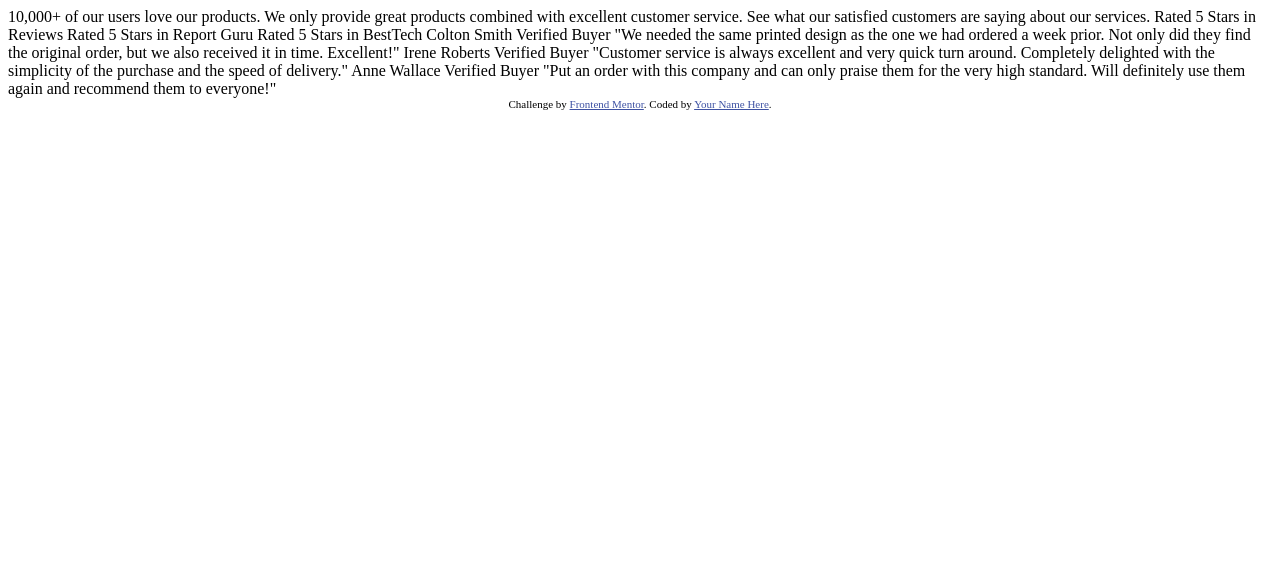
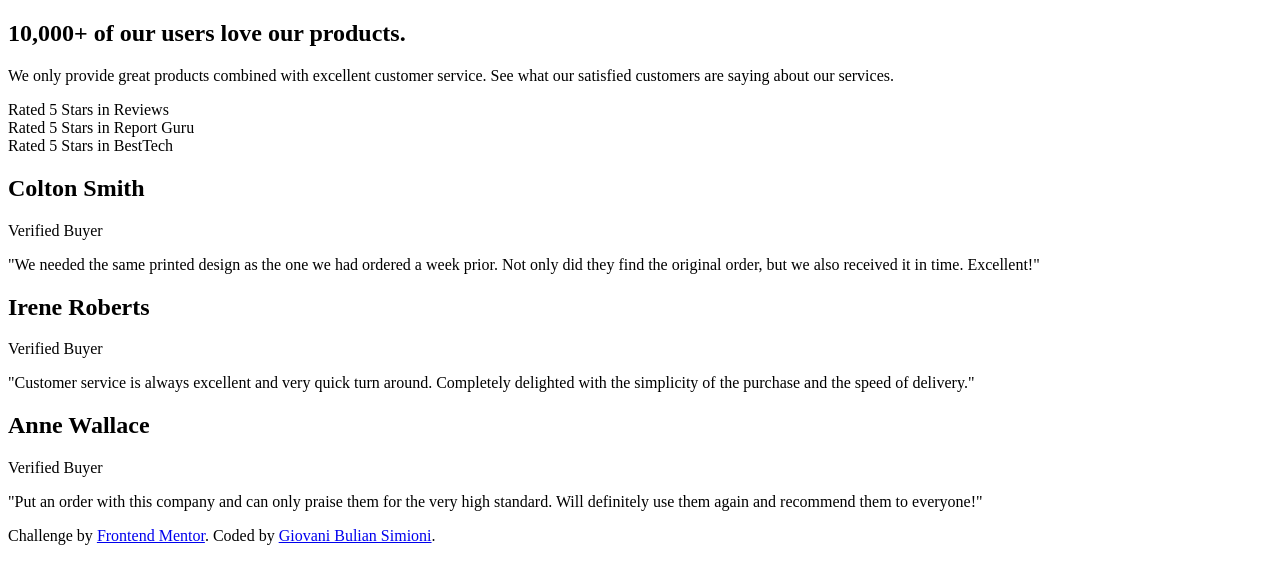
Before and after one commit to giovanibs/social-proof-section, a plain HTML site: page index.html in a window 1280 px wide. Drawn offline with Linux system fonts and the light colour scheme.

Commit message:
added html markup

```diff
--- a/index.html
+++ b/index.html
@@ -3,7 +3,6 @@
   <head>
     <meta charset="UTF-8" />
     <meta name="viewport" content="width=device-width, initial-scale=1.0" />
-    <!-- displays site properly based on user's device -->
 
     <link
       rel="icon"
@@ -14,48 +13,66 @@
 
     <title>Frontend Mentor | Social proof section</title>
 
-    <!-- Feel free to remove these styles or customise in your own stylesheet 👍 -->
-    <style>
-      .attribution {
-        font-size: 11px;
-        text-align: center;
-      }
-      .attribution a {
-        color: hsl(228, 45%, 44%);
-      }
-    </style>
   </head>
   <body>
-    10,000+ of our users love our products.
+    <section>
+      <header class="header">
+        <h1 class="header__heading">10,000+ of our users love our products.</h1>
 
+        <p class="header__text">
           We only provide great products combined with excellent customer service.
           See what our satisfied customers are saying about our services.
+        </p>
+      </header>
 
-    Rated 5 Stars in Reviews
-    Rated 5 Stars in Report Guru
-    Rated 5 Stars in BestTech
+      <div class="ratings">
+        <div class="ratings__block">
+          <div class="ratings__block__stars"></div>
+          <div class="ratings__block__text">Rated 5 Stars in Reviews</div>
+        </div>
+        <div class="ratings__block">
+          <div class="ratings__block__stars"></div>
+          <div class="ratings__block__text">Rated 5 Stars in Report Guru</div>
+        </div>
+        <div class="ratings__block">
+          <div class="ratings__block__stars"></div>
+          <div class="ratings__block__text">Rated 5 Stars in BestTech</div>
+        </div>
+      </div>
 
-    Colton Smith
-    Verified Buyer
+      <article class="buyer">
+        <h2 class="buyer__name">Colton Smith</h2>
+        <div class="buyer__verified">Verified Buyer</div>
+        <p class="buyer__text">
           "We needed the same printed design as the one we had ordered a week prior.
           Not only did they find the original order, but we also received it in time.
           Excellent!"
+        </p>
+      </article>
 
-    Irene Roberts
-    Verified Buyer
+      <article class="buyer">
+        <h2 class="buyer__name">Irene Roberts</h2>
+        <div class="buyer__verified">Verified Buyer</div>
+        <p class="buyer__text">
           "Customer service is always excellent and very quick turn around. Completely
           delighted with the simplicity of the purchase and the speed of delivery."
+        </p>
+      </article>
 
-    Anne Wallace
-    Verified Buyer
+      <article class="buyer">
+        <h2 class="buyer__name">Anne Wallace</h2>
+        <div class="buyer__verified">Verified Buyer</div>
+        <p class="buyer__text">
           "Put an order with this company and can only praise them for the very high
           standard. Will definitely use them again and recommend them to everyone!"
+        </p>
+      </article>
 
-    <div class="attribution">
-      Challenge by
-      <a href="https://www.frontendmentor.io?ref=challenge" target="_blank"
-        >Frontend Mentor</a
-      >. Coded by <a href="#">Your Name Here</a>.
-    </div>
+    </section>
+
+    <footer class="attribution">
+      Challenge by <a href="https://www.frontendmentor.io?ref=challenge" target="_blank">Frontend Mentor</a>.
+      Coded by <a href="https://github.com/giovanibulian" target="_blank">Giovani Bulian Simioni</a>.
+    </footer>
   </body>
 </html>
```
Lines whose indentation alone changed are shown as unchanged.
